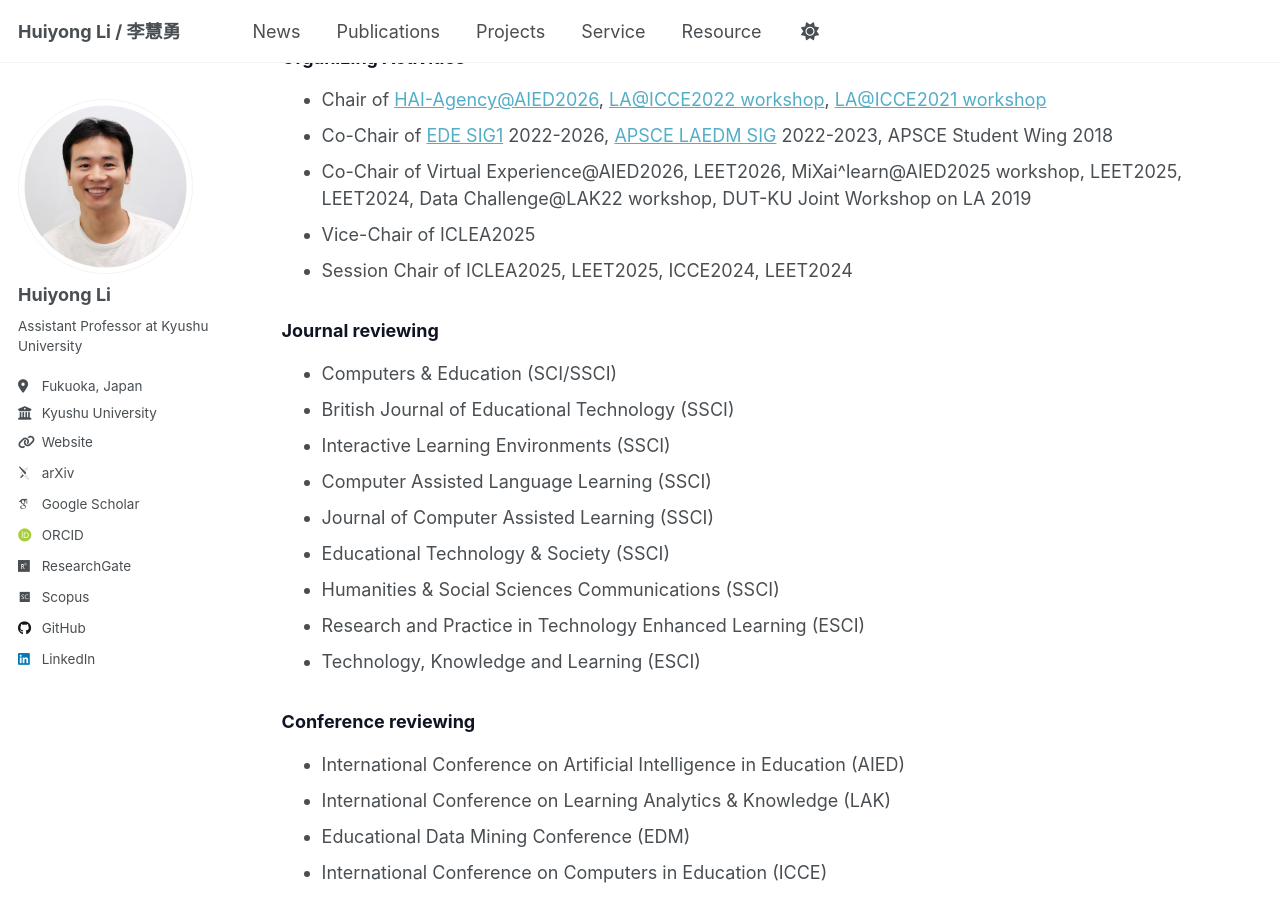
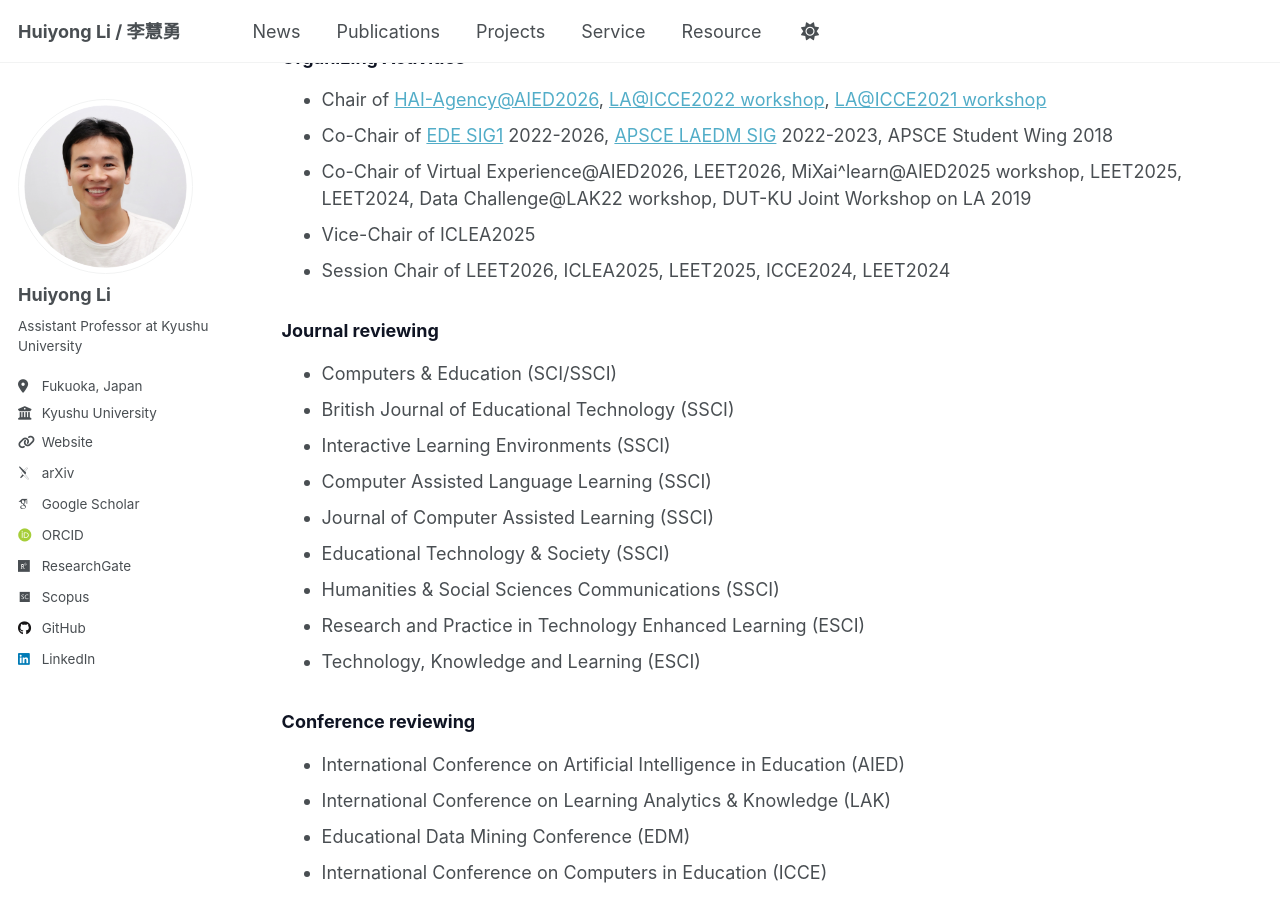
Before and after one commit to li-huiyong/li-huiyong.github.io, a Jekyll site: the page built from _pages/service.md, in a window 1280 px wide and 900 px high, scrolled down 363 px. Built offline with Jekyll 4.4.1, drawn with Linux system fonts in a browser that asks for light colours; some web fonts are replaced.

Commit message:
add session chair LEET2026

```diff
--- a/_pages/service.md
+++ b/_pages/service.md
@@ -22,7 +22,7 @@ author_profile: true
 * Co-Chair of [EDE SIG1](https://ederc.jp/english/){:target="_blank"} 2022-2026, [APSCE LAEDM SIG](https://apsce.net/groups/sig-10-learning-analytics-and-educational-data-mining-laedm){:target="_blank"} 2022-2023, APSCE Student Wing 2018
 * Co-Chair of Virtual Experience@AIED2026, LEET2026, MiXai^learn@AIED2025 workshop, LEET2025, LEET2024, Data Challenge@LAK22 workshop, DUT-KU Joint Workshop on LA 2019
 * Vice-Chair of ICLEA2025
-* Session Chair of ICLEA2025, LEET2025, ICCE2024, LEET2024
+* Session Chair of LEET2026, ICLEA2025, LEET2025, ICCE2024, LEET2024
 
 ### <span style="color: #0f1423; ">Journal reviewing</span>
 
```
